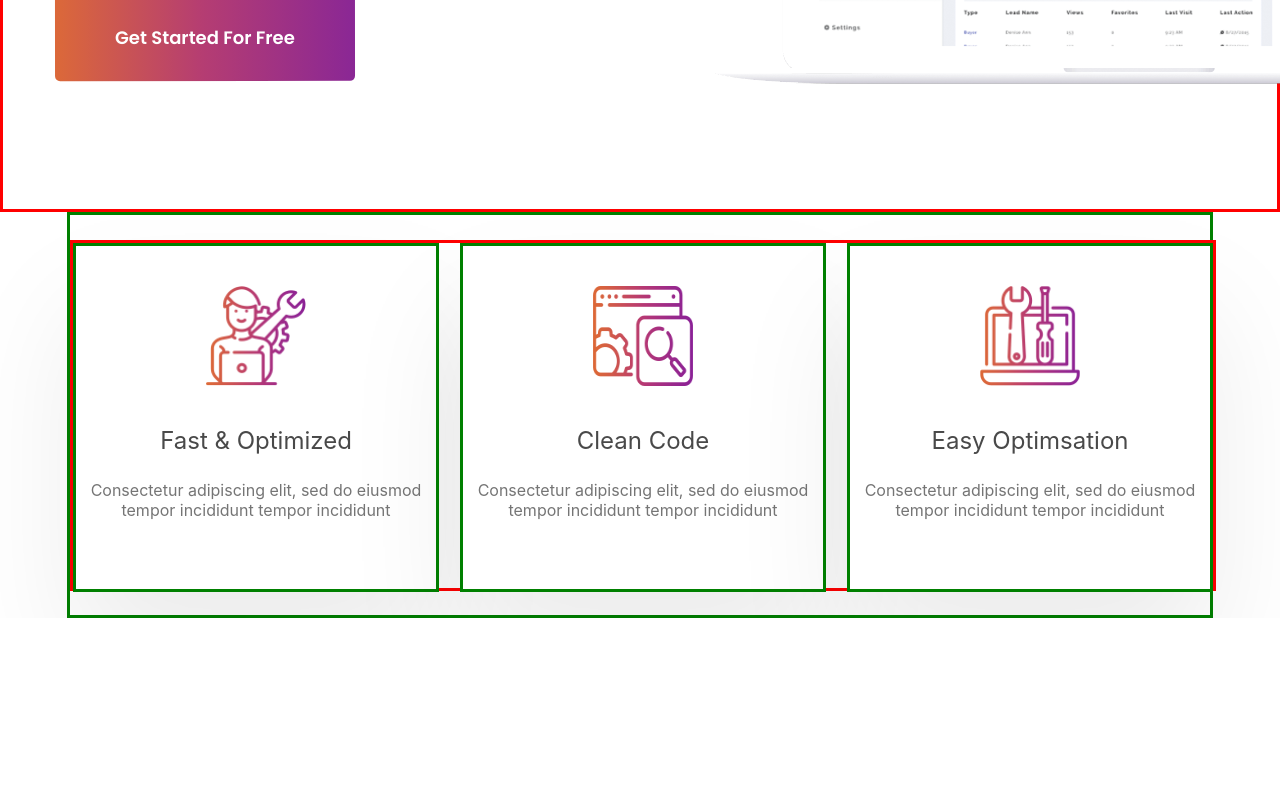
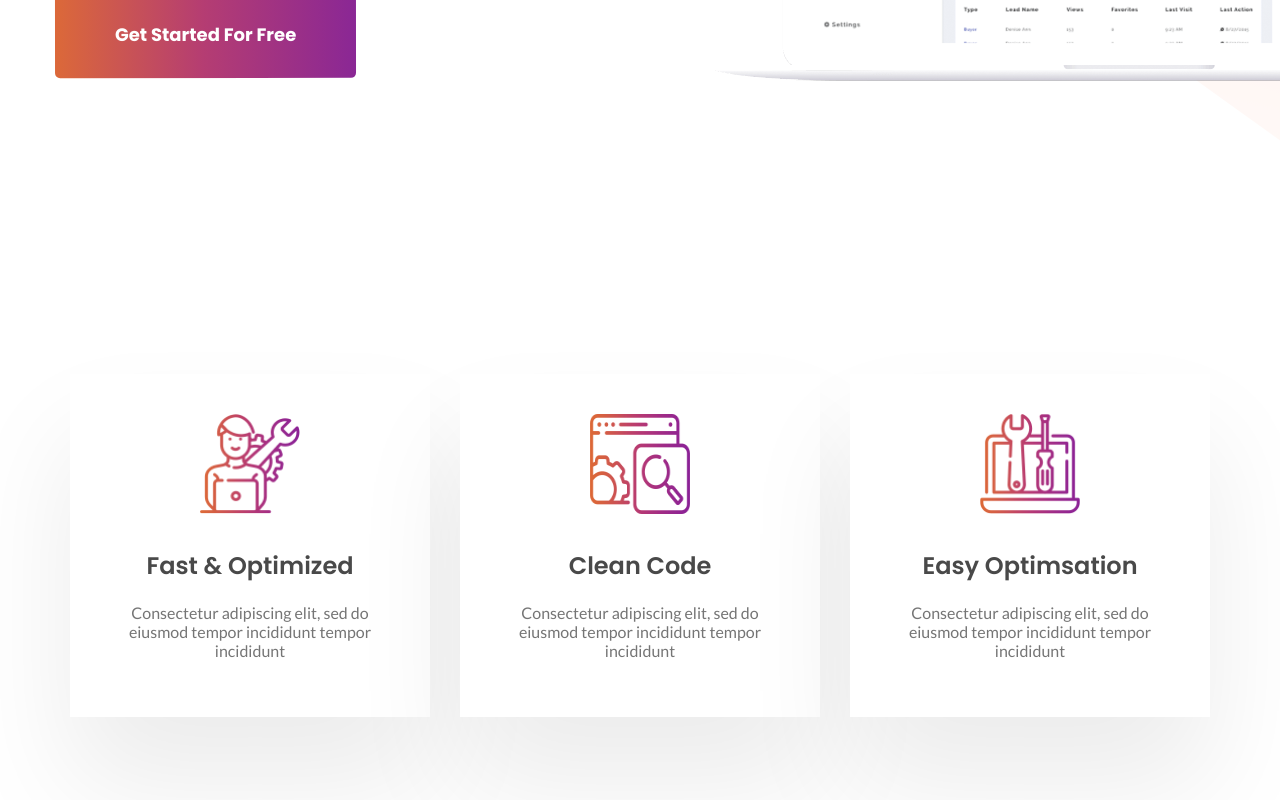
Before and after one commit to KeyToTech/StandupBotLanding, a React (Create React App) app: page / in a window 1280 px wide. Shown: the part 664-1464 px from the top of the page. Before the commit the page ends 1282 px from the top, so only its background shows below. Built offline with nearby package versions, Linux system fonts and the light colour scheme.

Commit message:
connected fonts.

```diff
--- a/public/index.html
+++ b/public/index.html
@@ -23,6 +23,7 @@
       Learn how to configure a non-root public URL by running `npm run build`.
     -->
     <link href="https://fonts.googleapis.com/css?family=Poppins:600" rel="stylesheet">
+    <link href="https://fonts.googleapis.com/css?family=Lato:400,900|Poppins:400,700|Roboto" rel="stylesheet">
     <title>React App</title>
   </head>
   <body>
--- a/src/feature/feature.css
+++ b/src/feature/feature.css
@@ -1,16 +1,14 @@
 .section-feature {
     z-index: 10;
-    height: 400px;
+    height: 550px;
     width: 1140px;
     margin: 0 auto;
-    border: green solid;
     display: flex;
     flex-direction: column;
     justify-content: center;
 }
 
 .wrap-col-items {
-    border: red solid;
     height: 345px;
     width: 100%;
     display: flex;
@@ -22,7 +20,6 @@
 .col {
     height: 343px;
     width: 360px;
-    border: green solid;
     display: flex;
     flex-direction: column;
     align-items: center;
@@ -38,14 +35,19 @@
 }
 
 .col-t {
-    margin: 0;
+    width: 245px;
+    font-family: 'Poppins', sans-serif;
+    font-weight: 600;
     margin-top: 40px;
     color: #494949;
     font-size: 24px;
+    line-height: 24px;
 }
 
 .col-desc {
-    margin: 0;
+    width: 245px;
+    font-family: 'Lato', sans-serif;
+    font-weight: 400;
     margin-top: 25px;
     color: #757575;
     font-size: 16px;
--- a/src/header/header.css
+++ b/src/header/header.css
@@ -4,7 +4,6 @@
 @import url('https://fonts.googleapis.com/css?family=Lato');
 
 .menu-bar {
-    border: red solid;
     height: 870px;
     position: relative;
 }
```
